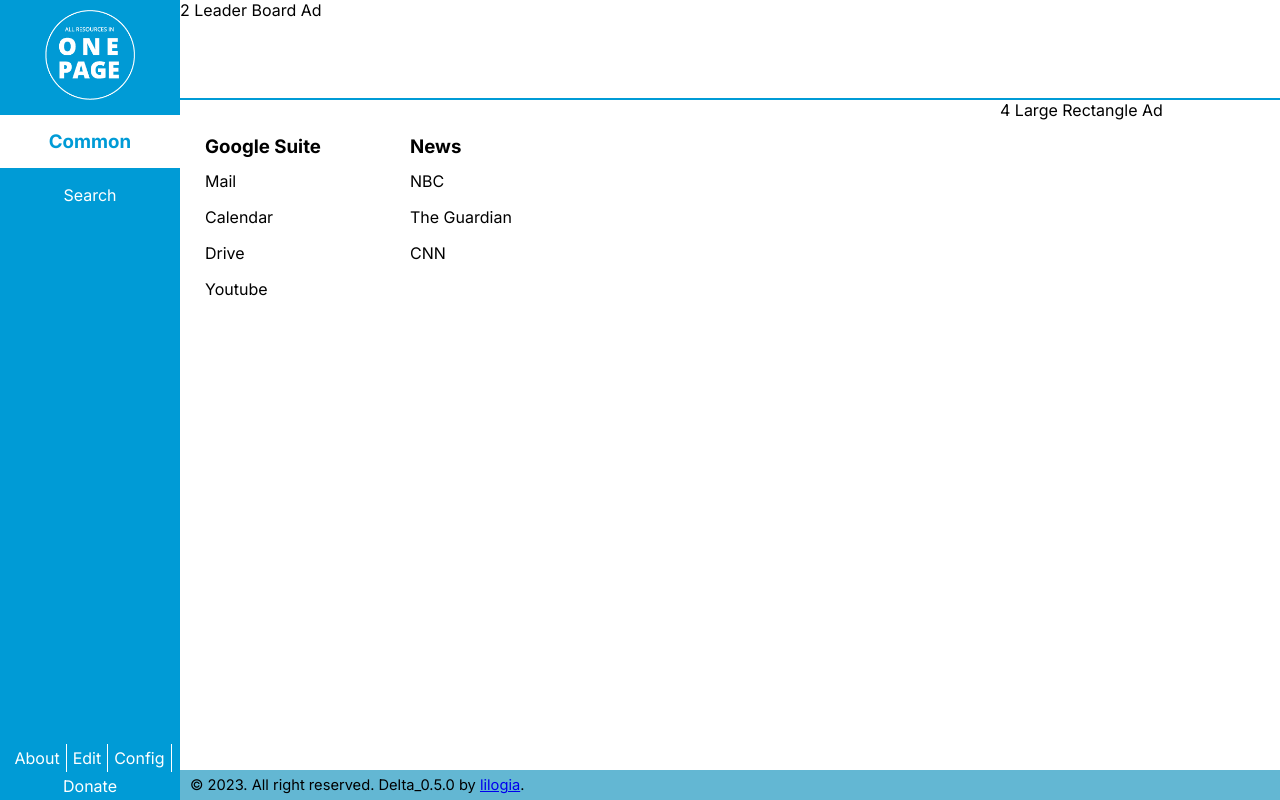
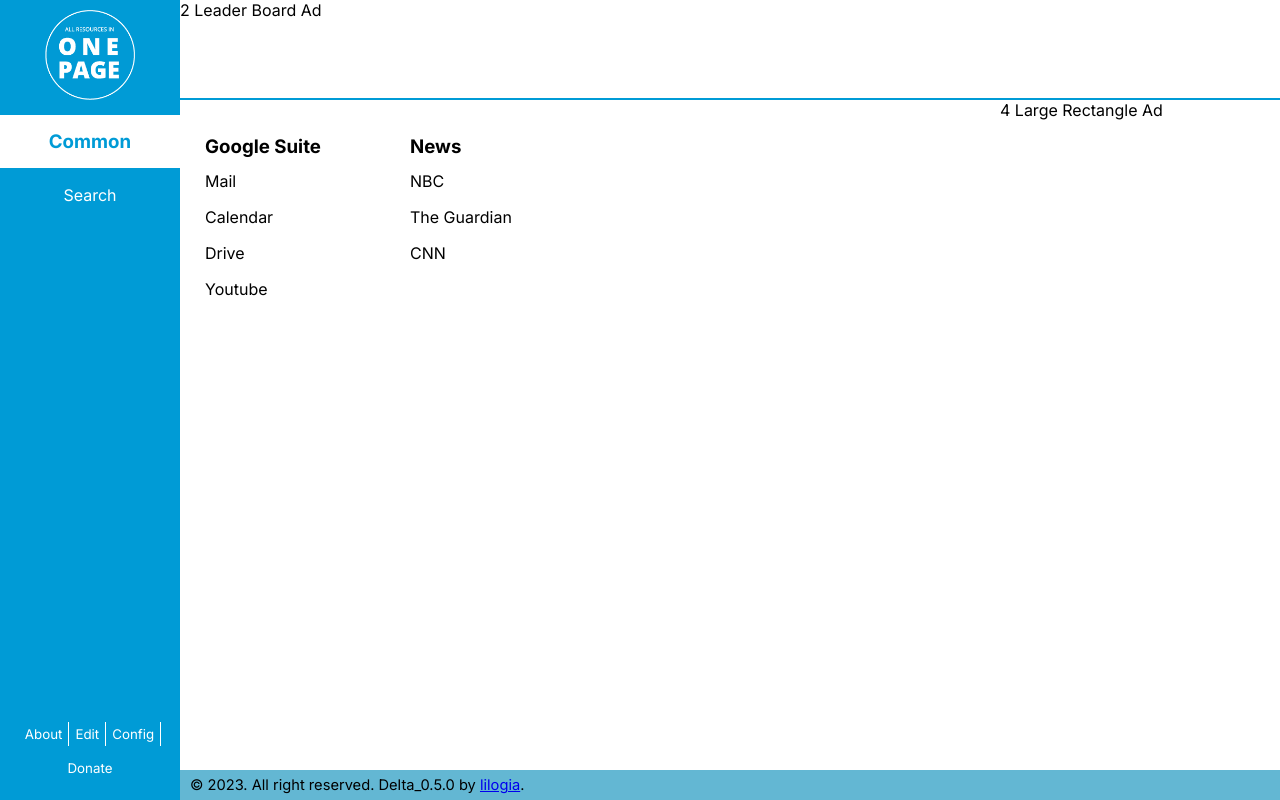
Before and after one commit to lihogia/onepage, a Next.js app: page / in a window 1280 px wide. Built offline with nearby package versions, Linux system fonts and the light colour scheme.

Commit message:
Fix footer links of Menu: font size, padding

```diff
--- a/src/app/components/css/styles_desktop.css
+++ b/src/app/components/css/styles_desktop.css
@@ -72,12 +72,15 @@
 
     justify-content: center;
     padding: 0;
+    padding-bottom: 10px;
 
 }
 
 .menuItemBottom {
     border-right: 1px solid #ffff;
     padding: 4px;
+    font-size: 10pt;
+    margin-bottom: 10px;
 }
 .menuItemBottom:last-of-type {
     border-right: 0;
@@ -88,6 +91,7 @@
 }
 .menuItemBottom a:hover {
     border-bottom: 1px solid #ffff;
+    font-size: 10pt;
 }
 
 
```
